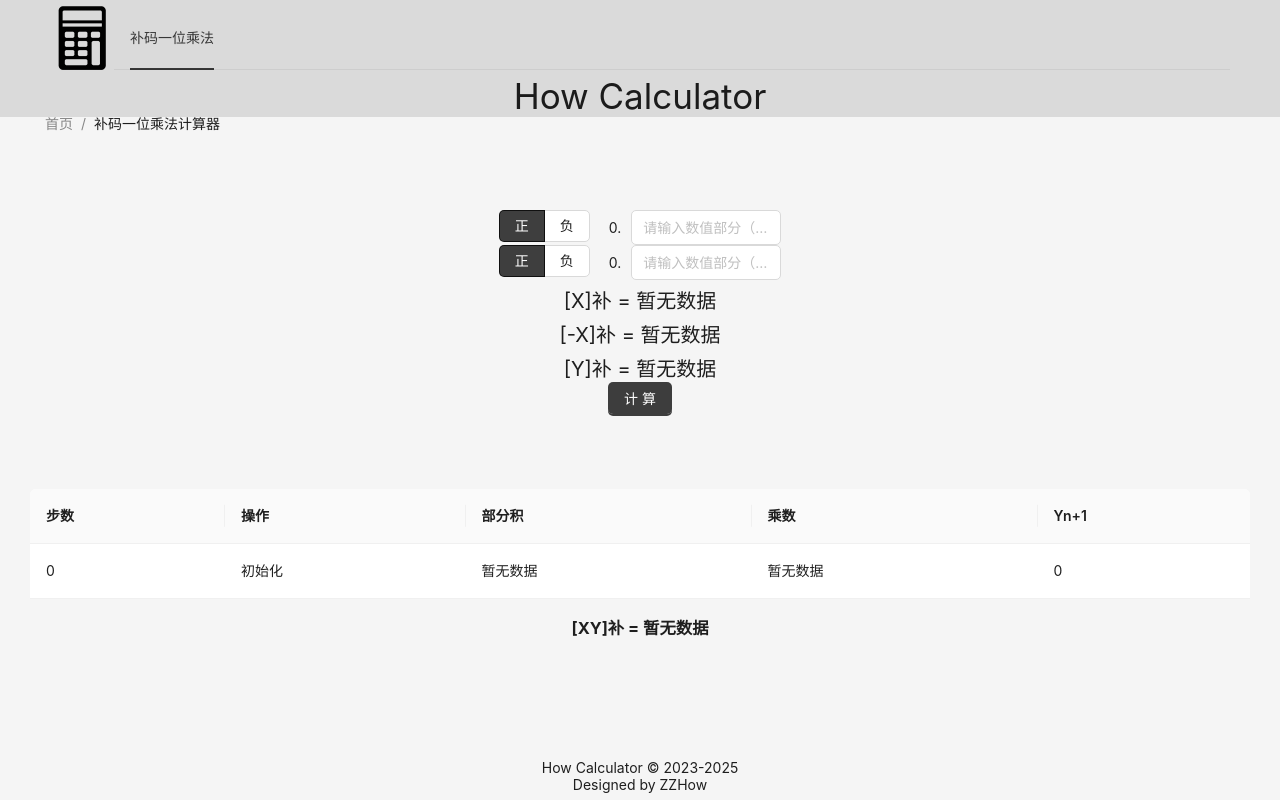
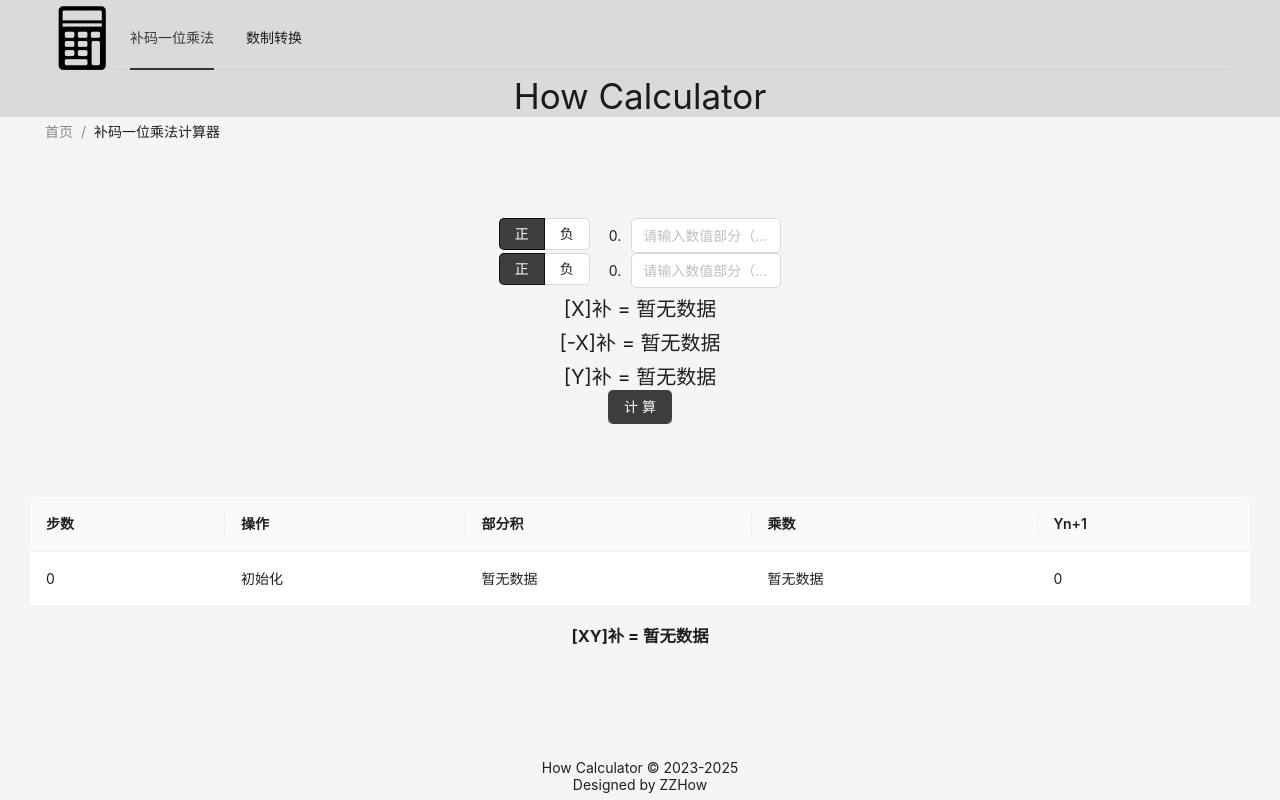
Before and after one commit to ZZHow1024/HowCalculator, a React (Vite) app: page / in a window 1280 px wide. Built offline with nearby package versions, Linux system fonts and the light colour scheme.

Commit message:
feat: add decimal conversion page

```diff
--- a/src/App.jsx
+++ b/src/App.jsx
@@ -1,13 +1,31 @@
 import React from "react";
 import "@/App.scss";
-import { RouterProvider } from "react-router-dom";
-import router from "./router/index.jsx";
+import {
+  matchRoutes,
+  Outlet,
+  useLocation,
+  useNavigate,
+} from "react-router-dom";
 import { Content, Header, Footer } from "antd/es/layout/layout";
 import { ConfigProvider, Layout, Menu } from "antd";
 
-const items = [{ key: 1, label: "补码一位乘法" }];
+const items = [
+  { key: "/", label: "补码一位乘法" },
+  { key: "/number-base-conversion", label: "数制转换" },
+];
+
+const routes = [{ path: "/" }, { path: "/number-base-conversion" }];
 
 function App() {
+  const navigate = useNavigate();
+
+  const switchRouter = (item) => {
+    navigate(item.key);
+  };
+
+  const location = useLocation();
+  const [{ route }] = matchRoutes(routes, location);
+
   return (
     <div id="App">
       <ConfigProvider
@@ -24,14 +42,15 @@ function App() {
             <Menu
               className="menu"
               mode="horizontal"
-              defaultSelectedKeys={["1"]}
+              defaultSelectedKeys={[route.path]}
               items={items}
+              onClick={switchRouter}
             />
           </Header>
           <Content className="content-container">
             <div className="title">How Calculator</div>
             <div className="content">
-              <RouterProvider router={router} />
+              <Outlet />
             </div>
           </Content>
           <Footer className="footer">
--- a/src/main.jsx
+++ b/src/main.jsx
@@ -1,10 +1,11 @@
-import { StrictMode } from "react";
+import React, { StrictMode } from "react";
 import { createRoot } from "react-dom/client";
 import "@ant-design/v5-patch-for-react-19";
-import App from "./App.jsx";
+import { RouterProvider } from "react-router-dom";
+import router from "@/router/index.jsx";
 
 createRoot(document.getElementById("root")).render(
   <StrictMode>
-    <App />
+    <RouterProvider router={router} />
   </StrictMode>,
 );
--- a/src/pages/BoothMultiplicationCalculator/index.scss
+++ b/src/pages/BoothMultiplicationCalculator/index.scss
@@ -2,8 +2,8 @@
   text-align: center;
 
   .breadcrumb {
+    margin-top: 8px;
     margin-left: 15px;
-    margin-bottom: 30px;
   }
 
   .content-container {
--- /dev/null
+++ b/src/pages/NumberBaseConversion/index.jsx
@@ -0,0 +1,15 @@
+import "./index.scss";
+import { Breadcrumb } from "antd";
+import React from "react";
+
+export default function Index() {
+  return (
+    <div id="NumberBaseConversion">
+      <Breadcrumb className="breadcrumb">
+        <Breadcrumb.Item>首页</Breadcrumb.Item>
+        <Breadcrumb.Item>数制转换</Breadcrumb.Item>
+      </Breadcrumb>
+      <div className="content-container"></div>
+    </div>
+  );
+}
--- /dev/null
+++ b/src/pages/NumberBaseConversion/index.scss
@@ -0,0 +1,13 @@
+#NumberBaseConversion {
+  text-align: center;
+
+  .breadcrumb {
+    margin-top: 8px;
+    margin-left: 15px;
+  }
+
+  .content-container {
+    display: block;
+    justify-items: center;
+  }
+}
--- a/src/router/index.jsx
+++ b/src/router/index.jsx
@@ -1,11 +1,35 @@
 import { createBrowserRouter } from "react-router-dom";
 
-import BoothMultiplicationCalculator from "@/pages/BoothMultiplicationCalculator";
+import App from "@/App.jsx";
+import { lazy, Suspense } from "react";
+
+const BoothMultiplicationCalculator = lazy(
+  () => import("@/pages/BoothMultiplicationCalculator"),
+);
+const NumberBaseConversion = lazy(() => import("@/pages/NumberBaseConversion"));
 
 const router = createBrowserRouter([
   {
     path: "/",
-    element: <BoothMultiplicationCalculator />,
+    element: <App />,
+    children: [
+      {
+        index: true,
+        element: (
+          <Suspense fallback={"加载中"}>
+            <BoothMultiplicationCalculator />
+          </Suspense>
+        ),
+      },
+      {
+        path: "/number-base-conversion",
+        element: (
+          <Suspense fallback={"加载中"}>
+            <NumberBaseConversion />
+          </Suspense>
+        ),
+      },
+    ],
   },
 ]);
 
```
